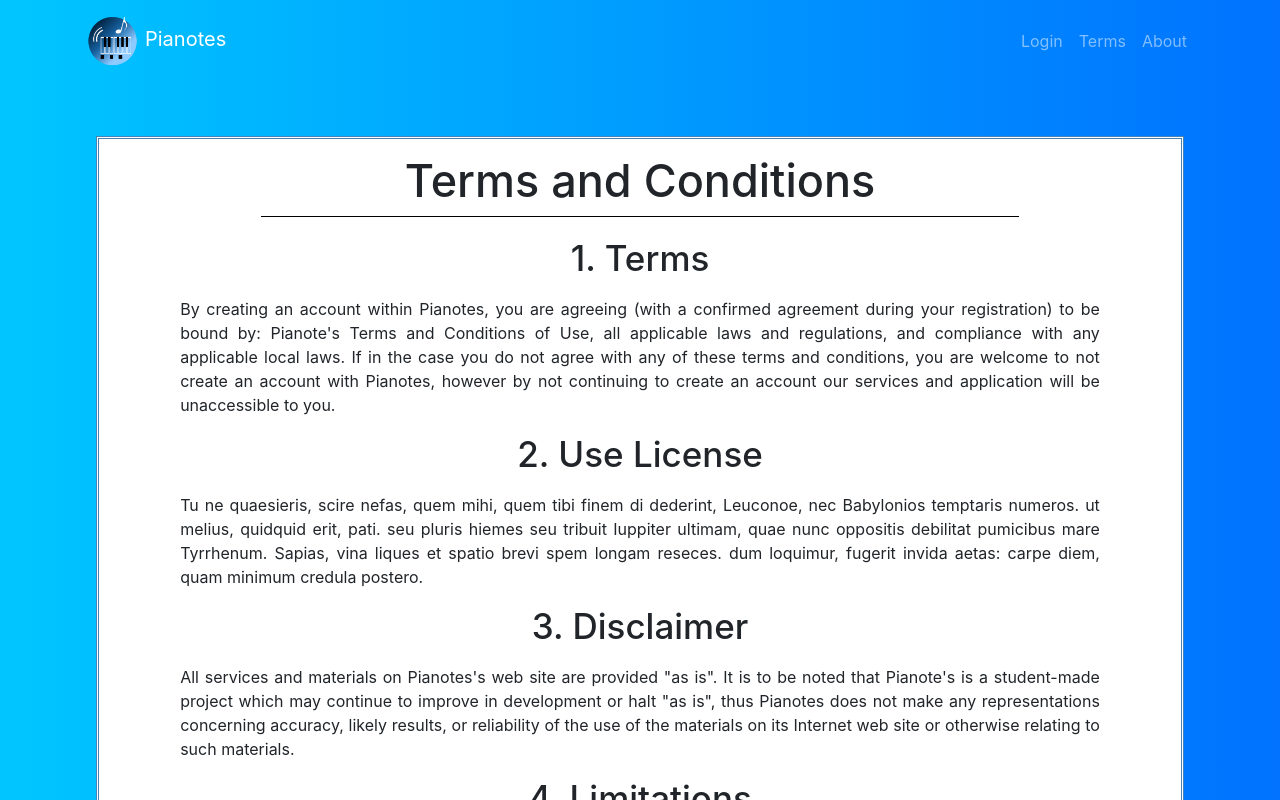
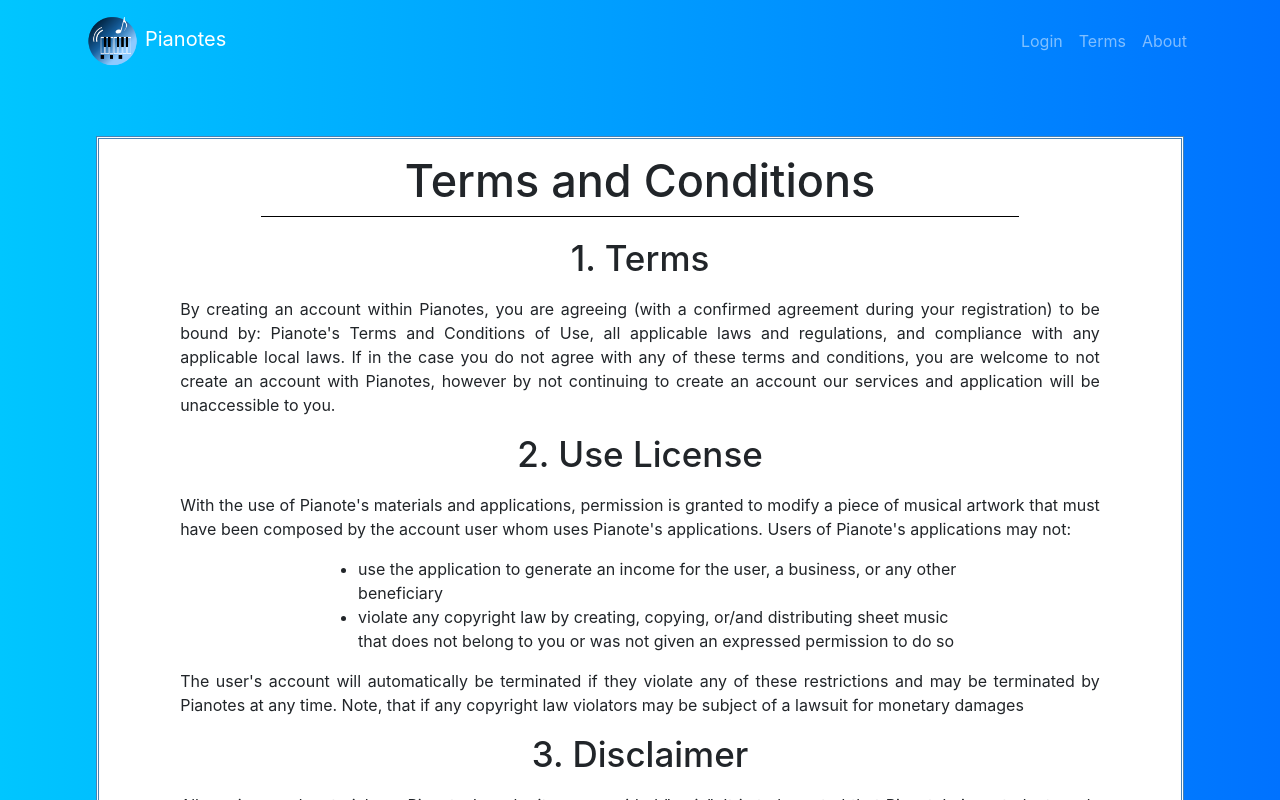
Before and after one commit to peepleskc/pconnector, a React (Create React App) app in the folder client/: page /terms in a window 1280 px wide. Shown: the top 800 px of the page. Built offline with nearby package versions, Linux system fonts and the light colour scheme.

Commit message:
Add files via upload

```diff
--- a/client/src/actions/authActions.js
+++ b/client/src/actions/authActions.js
@@ -41,6 +41,14 @@ export const loginUser = userData => dispatch => {
     );
 };
 
+// Upload file
+export const uploadFile = uploadData => dispatch => {
+  axios
+    .post('/api/upload/file', uploadData)
+    .then(res => console.log(res.data))
+    .catch(err => this.setState({errors: err.response.data}))
+};
+
 // Set logged in user
 export const setCurrentUser = decoded => {
   return {
--- a/client/src/components/legal.css
+++ b/client/src/components/legal.css
@@ -10,7 +10,6 @@
   background-color: white;
   width: 85%;
   height: 50%;
-  text-align: center;
   margin: auto;
   border-style: double;
   border-color: steelblue;
@@ -25,6 +24,7 @@
 .term-back h1{
   font-size: 45px;
   padding-top: 15px;
+  text-align: center;
 }
 
 .term-back hr{
@@ -40,8 +40,14 @@
 .term-back h2{
   font-size: 35px;
   padding-bottom: 10px;
+  text-align: center;
 }
 
 .term-back p{
   text-align: justify;
 }
+
+.points{
+  width: 70%;
+  margin: auto;
+}
--- a/client/src/components/legal.js
+++ b/client/src/components/legal.js
@@ -24,14 +24,22 @@ class Legal extends Component {
             unaccessible to you.</p>
 
             <h2>2. Use License </h2>
-            <p>Tu ne quaesieris, scire nefas, quem mihi, quem tibi
-               finem di dederint, Leuconoe, nec Babylonios
-               temptaris numeros. ut melius, quidquid erit, pati.
-               seu pluris hiemes seu tribuit Iuppiter ultimam,
-               quae nunc oppositis debilitat pumicibus mare
-               Tyrrhenum. Sapias, vina liques et spatio brevi
-               spem longam reseces. dum loquimur, fugerit invida
-               aetas: carpe diem, quam minimum credula postero. </p>
+            <p>With the use of Pianote's materials and applications, permission
+            is granted to modify a piece of musical artwork that must have been composed
+            by the account user whom uses Pianote's applications.
+            Users of Pianote's applications may not:</p>
+            <div className="points">
+              <ul>
+                <li>use the application to generate an income for the user, a business, or any other
+                beneficiary</li>
+                <li>violate any copyright law by creating, copying, or/and distributing sheet music
+                that does not belong to you or was not given an expressed permission to do so</li>
+              </ul>
+            </div>
+            <p>The user's account will automatically be terminated if they violate
+            any of these restrictions and may be terminated by Pianotes at any
+            time. Note, that if any copyright law violators may be subject of a
+            lawsuit for monetary damages</p>
 
             <h2>3. Disclaimer </h2>
             <p>All services and materials on Pianotes's web site are provided "as is".
--- a/client/src/components/upload.js
+++ b/client/src/components/upload.js
@@ -3,6 +3,8 @@ import { Link } from 'react-router-dom';
 import SelectListGroup from './common/SelectListGroup';
 import Footer from './footer';
 import classnames from 'classnames';
+import { uploadFile } from '../actions/authActions';
+import axios from 'axios';
 
 class Landing extends Component {
   constructor() {
@@ -11,8 +13,8 @@ class Landing extends Component {
       composer: '',
       title: '',
       tempo: '',
-      time_signature: '',
-      key_signature: '',
+      time: '',
+      key: '',
       clef: '',
       instrument: '',
       pdf: '',
@@ -34,13 +36,18 @@ class Landing extends Component {
       composer: this.state.composer,
       title: this.state.title,
       tempo: this.state.tempo,
-      time_signature: this.state.time_signature,
-      key_signature: this.state.key_signature,
+      time: this.state.time,
+      key: this.state.key,
       clef: this.state.clef,
       instrument: this.state.instrument,
       pdf: this.state.pdf
     }
 
+    //this.props.uploadFile(uploadData, this.props.history);
+    axios
+      .post('/api/upload/file', uploadData)
+      .then(res => console.log(res.data))
+      .catch(err => this.setState({errors: err.response.data}))
   }
 
   render() {
@@ -168,29 +175,29 @@ class Landing extends Component {
                     )}
                   </div>
                   <div className="form-group">
-                    <label htmlFor="time-signature">Time Signature</label>
+                    <label htmlFor="time">Time Signature</label>
                     <SelectListGroup
                     placeholder="time signature"
-                    name="time-signature"
-                    value={this.state.time_signature}
+                    name="time"
+                    value={this.state.time}
                     onChange={this.onChange}
                     options={time}
-                    error={errors.time_signature}
+                    error={errors.time}
                     />
                   </div>
                   <div className="form-group">
-                    <label htmlFor="key-signature">Key Signature</label>
+                    <label htmlFor="key">Key Signature</label>
                     <SelectListGroup
                     placeholder="key signature"
-                    name="key-signature"
-                    value={this.state.key_signature}
+                    name="key"
+                    value={this.state.key}
                     onChange={this.onChange}
                     options={key}
-                    error={errors.key_signature}
+                    error={errors.key}
                     />
                   </div>
                   <div className="form-group">
-                    <label htmlFor="password2">Clef</label>
+                    <label htmlFor="clef">Clef</label>
                     <SelectListGroup
                     placeholder="clef"
                     name="clef"
```
